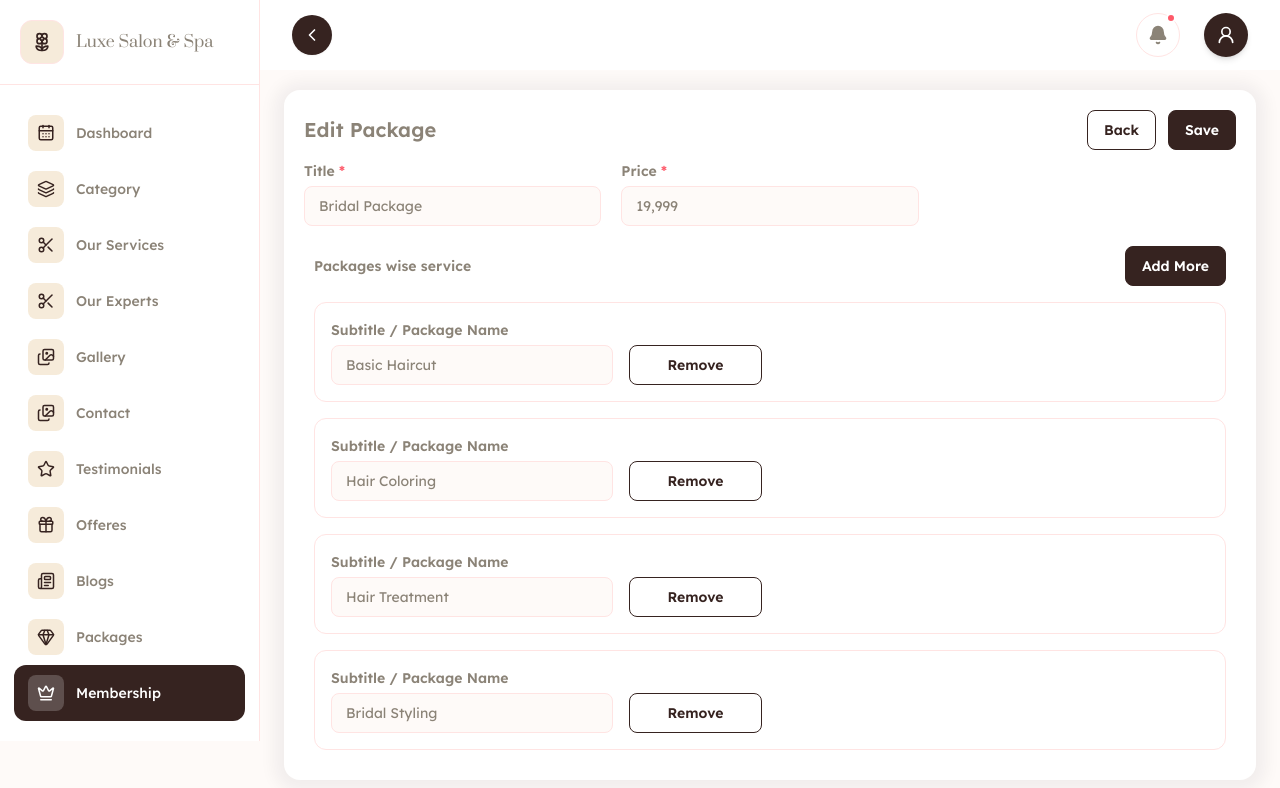
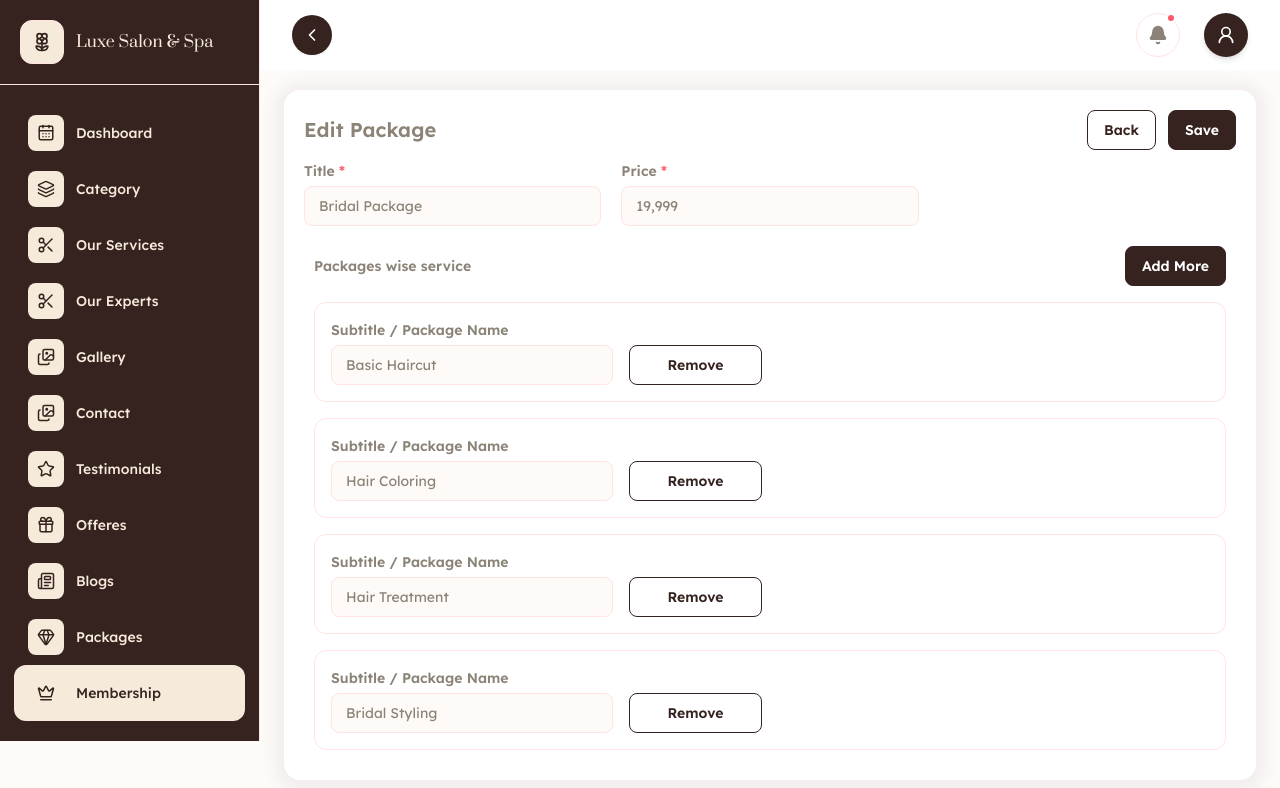
Before and after one commit to dhruviscalelot/Beauty_Parlour5_Admin, a React (Vite) app: page /membership/edit/1 in a window 1280 px wide. Shown: the top 788 px of the page. Built offline with nearby package versions, Linux system fonts and the light colour scheme; sample sign-in values are in the browser's storage.

Commit message:
theme change

```diff
--- a/src/components/Sidebar.jsx
+++ b/src/components/Sidebar.jsx
@@ -41,7 +41,7 @@ function Sidebar({ MainMenu = [] }) {
                         </span>
                     </div>
                     <div className="sidebar_logo_text ml-3">
-                        <h2 className="font-Prata text-16 2xl:text-20 text-g1 leading-tight">Luxe Salon & Spa</h2>
+                        <h2 className="font-Prata text-16 2xl:text-20 text-l3 leading-tight">Luxe Salon & Spa</h2>
                         {/* <p className="text-12 text-g7 uppercase tracking-[0.16em]">Admin Panel</p> */}
                     </div>
                 </div>
--- a/src/index.css
+++ b/src/index.css
@@ -60,7 +60,7 @@ body {
 }
 
 .sidebar_logo {
-  @apply px-5 2xl:px-6 py-5 2xl:py-6 border-b border-l2 flex items-center;
+  @apply px-5 2xl:px-6 py-5 2xl:py-6 border-b border-l2 flex items-center bg-primary;
 }
 
 .sidebar_logo_icon {
@@ -68,15 +68,15 @@ body {
 }
 
 .sidebar_menu {
-  @apply flex-1 px-3.5 2xl:px-4 py-5 overflow-y-auto;
+  @apply flex-1 px-3.5 2xl:px-4 py-5 overflow-y-auto bg-primary;
 }
 
 .sidebar_link {
-  @apply w-full flex items-center py-2.5 2xl:py-3 px-3.5 2xl:px-4 rounded-xl text-14 2xl:text-16 font-medium text-g7 hover:bg-l3 hover:text-primary;
+  @apply w-full flex items-center py-2.5 2xl:py-3 px-3.5 2xl:px-4 rounded-xl text-14 2xl:text-16 font-medium text-l3 hover:bg-primary hover:text-l3;
 }
 
 .sidebar_link_active {
-  @apply bg-primary text-white hover:bg-primary hover:text-white;
+  @apply bg-l3 text-primary;
 }
 
 .sidebar_icon {
@@ -84,7 +84,7 @@ body {
 }
 
 .sidebar_link_active .sidebar_icon {
-  @apply bg-white/20 text-white;
+  @apply bg-l3 text-primary;
 }
 
 .layout_content {
```
